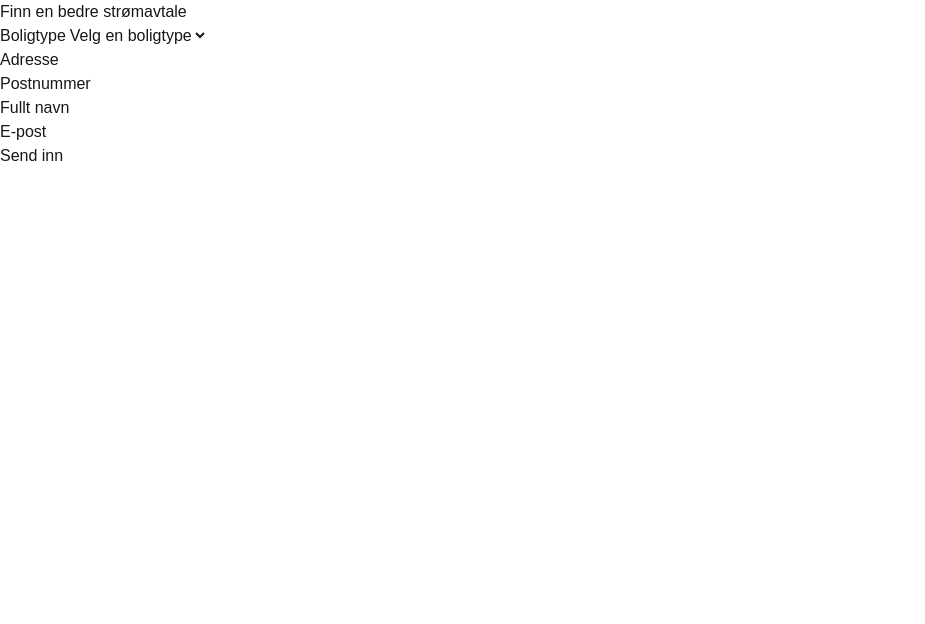
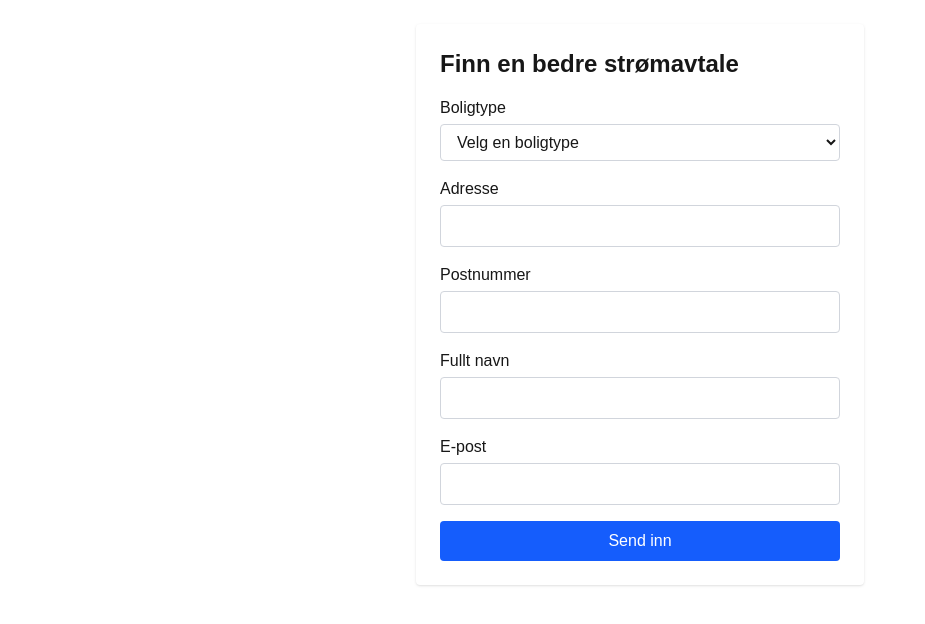
Before and after one commit to maleneivy/react-json-schema, a Next.js app: page / in a window 1280 px wide. Shown: the top 624 px of the page, without its empty margins (0-925 px from the left). Built offline with nearby package versions, Linux system fonts and the light colour scheme.

Commit message:
Added tailwind styles to Form and FormField

```diff
--- a/src/components/Form.jsx
+++ b/src/components/Form.jsx
@@ -14,10 +14,8 @@ export default function Form() {
 
   const validate = () => {
     const newErrors = {};
-
     formData.fields.forEach((field) => {
       const value = formValues[field.name] || "";
-
       if (field.required && !value.trim()) {
         newErrors[field.name] = `${field.label} er påkrevd`;
       } else if (field.pattern) {
@@ -27,7 +25,6 @@ export default function Form() {
         }
       }
     });
-
     return newErrors;
   };
 
@@ -46,8 +43,8 @@ export default function Form() {
   };
 
   return (
-    <form onSubmit={handleSubmit}>
-      <h1>{formData.title}</h1>
+    <form onSubmit={handleSubmit} className="max-w-md mx-auto p-6 mt-6 bg-white rounded shadow">
+      <h1 className="text-2xl font-bold mb-4">{formData.title}</h1>
       {formData.fields.map((field) => (
         <FormField
           key={field.name}
@@ -57,7 +54,12 @@ export default function Form() {
           onChange={handleChange}
         />
       ))}
-      <button type="submit">Send inn</button>
+      <button
+        type="submit"
+        className="bg-blue-600 text-white px-4 py-2 rounded hover:bg-blue-700 w-full"
+      >
+        Send inn
+      </button>
     </form>
   );
 }
--- a/src/components/FormField.jsx
+++ b/src/components/FormField.jsx
@@ -1,7 +1,9 @@
 export default function FormField({ field, value, error, onChange }) {
   return (
-    <div>
-      <label htmlFor={field.name}>{field.label}</label>
+    <div className="mb-4">
+      <label htmlFor={field.name} className="block font-medium mb-1">
+        {field.label}
+      </label>
 
       {field.type === "select" ? (
         <select
@@ -10,6 +12,7 @@ export default function FormField({ field, value, error, onChange }) {
           value={value}
           onChange={onChange}
           required={field.required}
+          className="w-full border border-gray-300 rounded px-3 py-2"
         >
           <option value="">Velg en {field.label.toLowerCase()}</option>
           {field.options.map((option) => (
@@ -20,17 +23,18 @@ export default function FormField({ field, value, error, onChange }) {
         </select>
       ) : (
         <input
-          type={field.type}
+          type={field.type === "email" ? "text" : field.type}
           id={field.name}
           name={field.name}
           value={value}
           onChange={onChange}
           required={field.required}
           pattern={field.pattern}
+          className="w-full border border-gray-300 rounded px-3 py-2"
         />
       )}
 
-      {error && <p>{error}</p>}
+      {error && <p className="text-red-600 text-sm mt-1">{error}</p>}
     </div>
   );
 }
```
